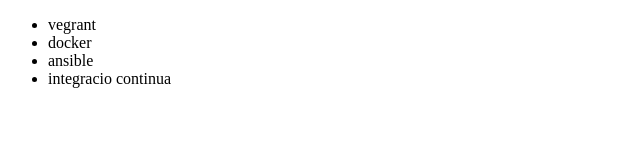
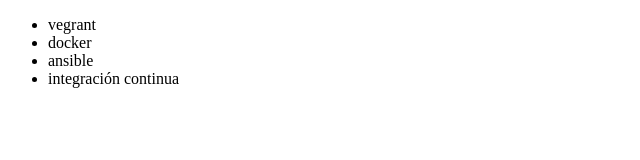
Before and after one commit to Jaspeare/Alura-git, a plain HTML site: page Index.html in a window 1280 px wide. Shown: the full height of the page, 0-640 px from the left. Drawn offline with Linux system fonts and the light colour scheme.

Commit message:
arreglado el acento en el curso de integracion continua

```diff
--- a/Index.html
+++ b/Index.html
@@ -9,7 +9,7 @@
         <li>vegrant</li>
         <li>docker</li>
         <li>ansible</li>
-        <li>integracio continua</li>
+        <li>integración continua</li>
         </ul>
     </body>
 </html>
```
